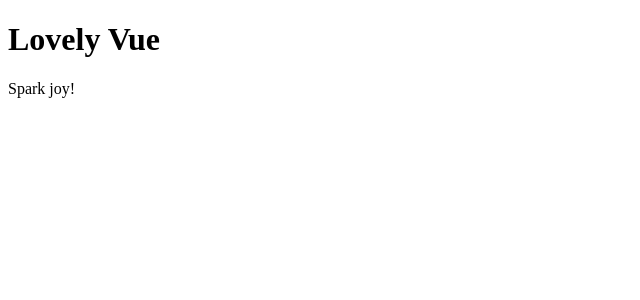
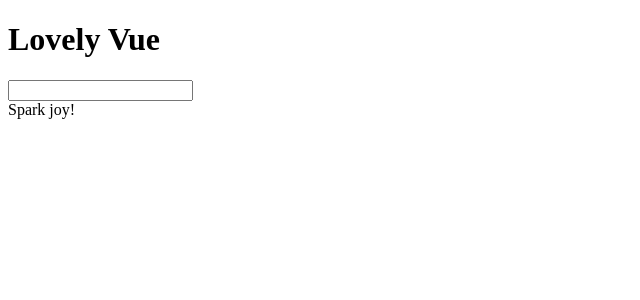
Before and after one commit to taiju59/lovely-vue, a Vue app: page / in a window 1280 px wide. Shown: the top 300 px of the page, without its empty margins (0-640 px from the left). Built offline with nearby package versions, Linux system fonts and the light colour scheme.

Commit message:
入力欄の表示とイベントリスナー登録

```diff
--- a/src/App.vue
+++ b/src/App.vue
@@ -1,6 +1,8 @@
 <template>
   <div id="app">
     <h1>Lovely Vue</h1>
+    <input @input="onInput" />
+    <br />
     {{ message }}
   </div>
 </template>
@@ -10,7 +12,13 @@
   name: "App",
   data: () => ({
     message: "Spark joy!"
-  })
+  }),
+  methods: {
+    onInput(event) {
+      const text = event.target.value;
+      this.message = text;
+    }
+  }
 };
 </script>
 
```
